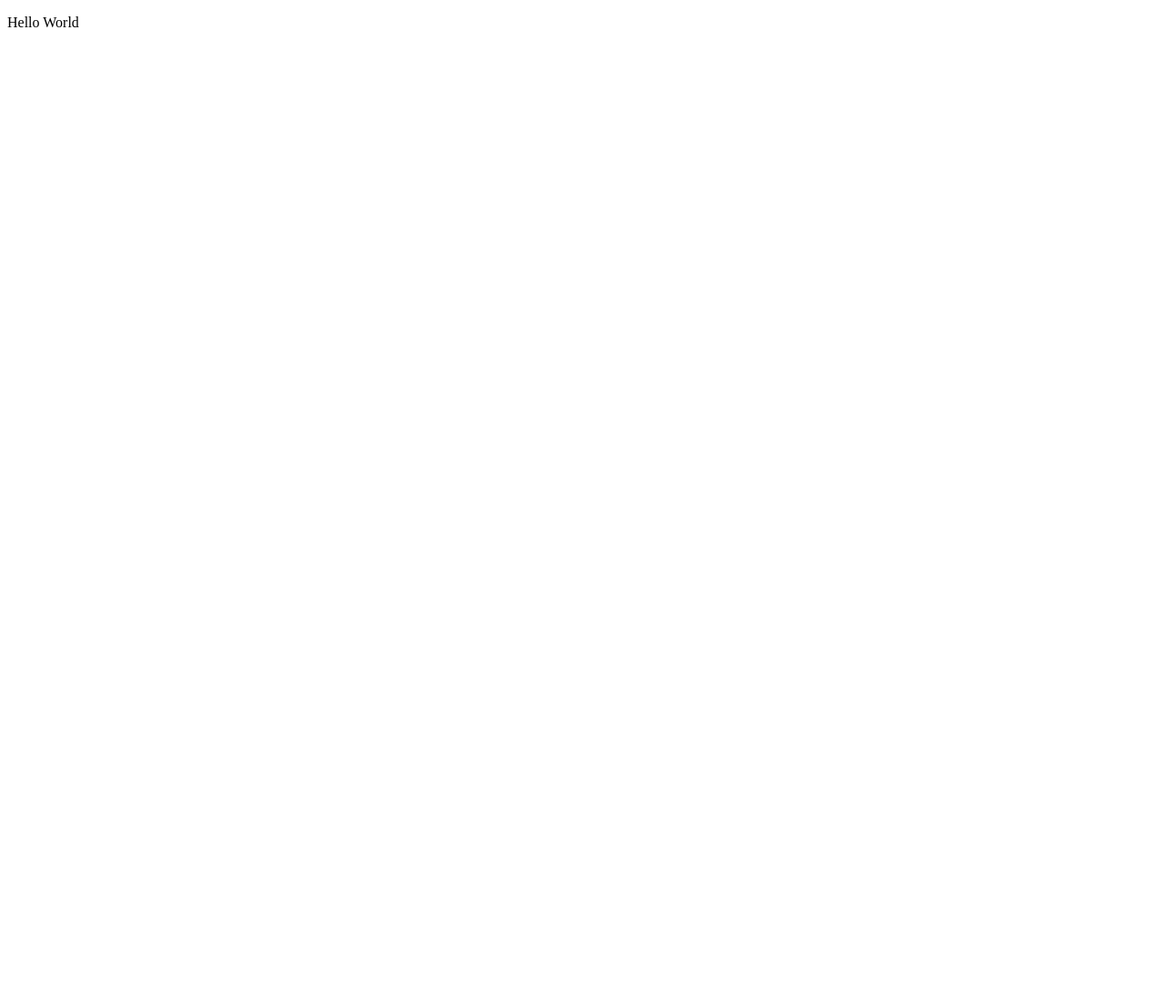
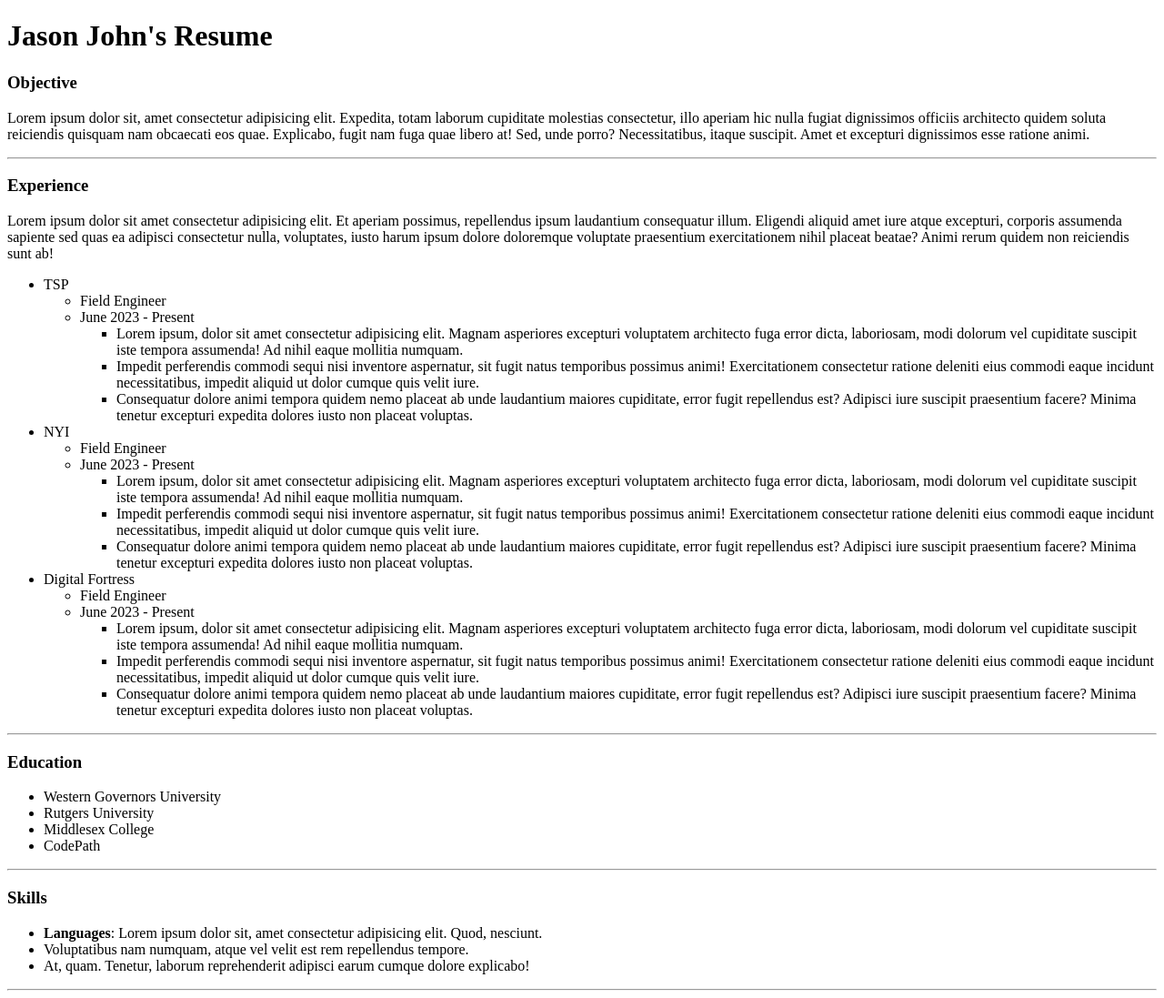
Before and after one commit to Grinsomniac/Resume, a plain HTML site: page Resume.html in a window 1280 px wide. Shown: the whole page at 91% size. Before the commit the page ends 800 px from the top, so only its background shows below. Drawn offline with Linux system fonts and the light colour scheme.

Commit message:
saving progress, general formatting updates

```diff
--- a/Resume.html
+++ b/Resume.html
@@ -1,12 +1,84 @@
 <!DOCTYPE html>
 <html lang="en">
-    <head>
-        <meta charset="UTF-8"?>
-        <meta name="viewport" content="width-device-width, initial-scale+1.0">
-        <title>Jason John Resume</title>
-    </head>
-    <body>
-        <p>Hello World</p>
-    </body>
-
+<head>
+    <meta charset="UTF-8">
+    <meta name="viewport" content="width=device-width, initial-scale=1.0">
+    <title>Jason John Resume</title>
+</head>
+<body>
+    <header>
+        <h1>Jason John's Resume</h1>
+    </header>
+    <!-- OBJECTIVE STATEMENT -->
+    <section>
+        <h3>Objective</h3>
+        <p>Lorem ipsum dolor sit, amet consectetur adipisicing elit. Expedita, totam laborum cupiditate molestias consectetur, illo aperiam hic nulla fugiat dignissimos officiis architecto quidem soluta reiciendis quisquam nam obcaecati eos quae. Explicabo, fugit nam fuga quae libero at! Sed, unde porro? Necessitatibus, itaque suscipit. Amet et excepturi dignissimos esse ratione animi.</p>
+    </section>
+    <hr>
+    <!-- EXPERIENCE -->
+    <section>
+        <h3>Experience</h3>
+        <p>Lorem ipsum dolor sit amet consectetur adipisicing elit. Et aperiam possimus, repellendus ipsum laudantium consequatur illum. Eligendi aliquid amet iure atque excepturi, corporis assumenda sapiente sed quas ea adipisci consectetur nulla, voluptates, iusto harum ipsum dolore doloremque voluptate praesentium exercitationem nihil placeat beatae? Animi rerum quidem non reiciendis sunt ab!</p>
+        <ul>
+            <li>TSP
+                <ul>
+                    <li>Field Engineer</li>
+                    <li>June 2023 - Present</li>
+                    <ul>
+                        <li>Lorem ipsum, dolor sit amet consectetur adipisicing elit. Magnam asperiores excepturi voluptatem architecto fuga error dicta, laboriosam, modi dolorum vel cupiditate suscipit iste tempora assumenda! Ad nihil eaque mollitia numquam.</li>
+                        <li>Impedit perferendis commodi sequi nisi inventore aspernatur, sit fugit natus temporibus possimus animi! Exercitationem consectetur ratione deleniti eius commodi eaque incidunt necessitatibus, impedit aliquid ut dolor cumque quis velit iure.</li>
+                        <li>Consequatur dolore animi tempora quidem nemo placeat ab unde laudantium maiores cupiditate, error fugit repellendus est? Adipisci iure suscipit praesentium facere? Minima tenetur excepturi expedita dolores iusto non placeat voluptas.</li>
+                    </ul>
+                </ul>
+            </li>
+            <li>NYI
+                <ul>
+                    <li>Field Engineer</li>
+                    <li>June 2023 - Present</li>
+                    <ul>
+                        <li>Lorem ipsum, dolor sit amet consectetur adipisicing elit. Magnam asperiores excepturi voluptatem architecto fuga error dicta, laboriosam, modi dolorum vel cupiditate suscipit iste tempora assumenda! Ad nihil eaque mollitia numquam.</li>
+                        <li>Impedit perferendis commodi sequi nisi inventore aspernatur, sit fugit natus temporibus possimus animi! Exercitationem consectetur ratione deleniti eius commodi eaque incidunt necessitatibus, impedit aliquid ut dolor cumque quis velit iure.</li>
+                        <li>Consequatur dolore animi tempora quidem nemo placeat ab unde laudantium maiores cupiditate, error fugit repellendus est? Adipisci iure suscipit praesentium facere? Minima tenetur excepturi expedita dolores iusto non placeat voluptas.</li>
+                    </ul>
+                </ul>
+            </li>
+            <li>Digital Fortress
+                <ul>
+                    <li>Field Engineer</li>
+                    <li>June 2023 - Present</li>
+                    <ul>
+                        <li>Lorem ipsum, dolor sit amet consectetur adipisicing elit. Magnam asperiores excepturi voluptatem architecto fuga error dicta, laboriosam, modi dolorum vel cupiditate suscipit iste tempora assumenda! Ad nihil eaque mollitia numquam.</li>
+                        <li>Impedit perferendis commodi sequi nisi inventore aspernatur, sit fugit natus temporibus possimus animi! Exercitationem consectetur ratione deleniti eius commodi eaque incidunt necessitatibus, impedit aliquid ut dolor cumque quis velit iure.</li>
+                        <li>Consequatur dolore animi tempora quidem nemo placeat ab unde laudantium maiores cupiditate, error fugit repellendus est? Adipisci iure suscipit praesentium facere? Minima tenetur excepturi expedita dolores iusto non placeat voluptas.</li>
+                    </ul>
+                </ul>
+            </li>
+        </ul>
+    </section>
+    <hr>
+    <!-- EDUCATION -->
+    <section>
+        <h3>Education</h3>
+        <ul>
+            <li>Western Governors University</li>
+            <li>Rutgers University</li>
+            <li>Middlesex College</li>
+            <li>CodePath</li>
+        </ul>
+    </section>
+    <hr>
+    <!-- SKILLS -->
+    <section>
+        <h3>Skills</h3>
+        <ul>
+            <li><strong>Languages</strong>: Lorem ipsum dolor sit, amet consectetur adipisicing elit. Quod, nesciunt.</li>
+            <li>Voluptatibus nam numquam, atque vel velit est rem repellendus tempore.</li>
+            <li>At, quam. Tenetur, laborum reprehenderit adipisci earum cumque dolore explicabo!</li>
+        </ul>
+    </section>
+    <hr>
+    <!-- CONTACT INFORMATION -->
+    <section>
+    </section>
+</body>
 </html>
```
